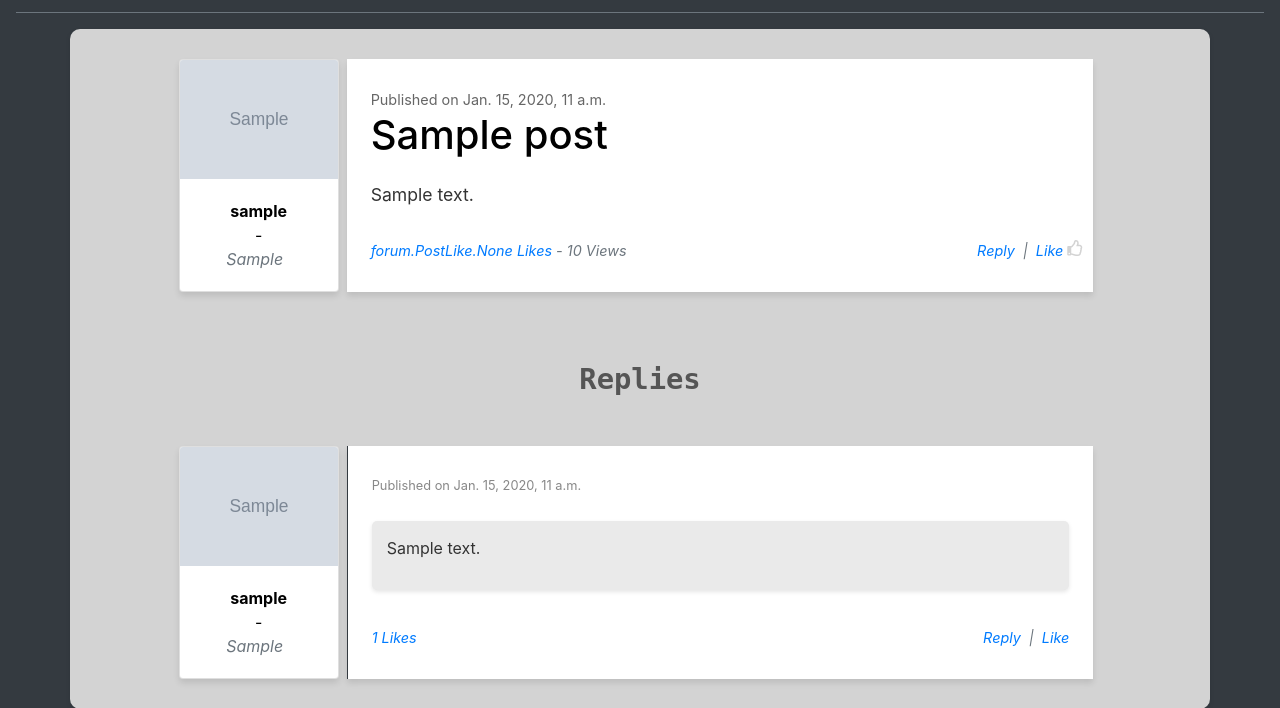
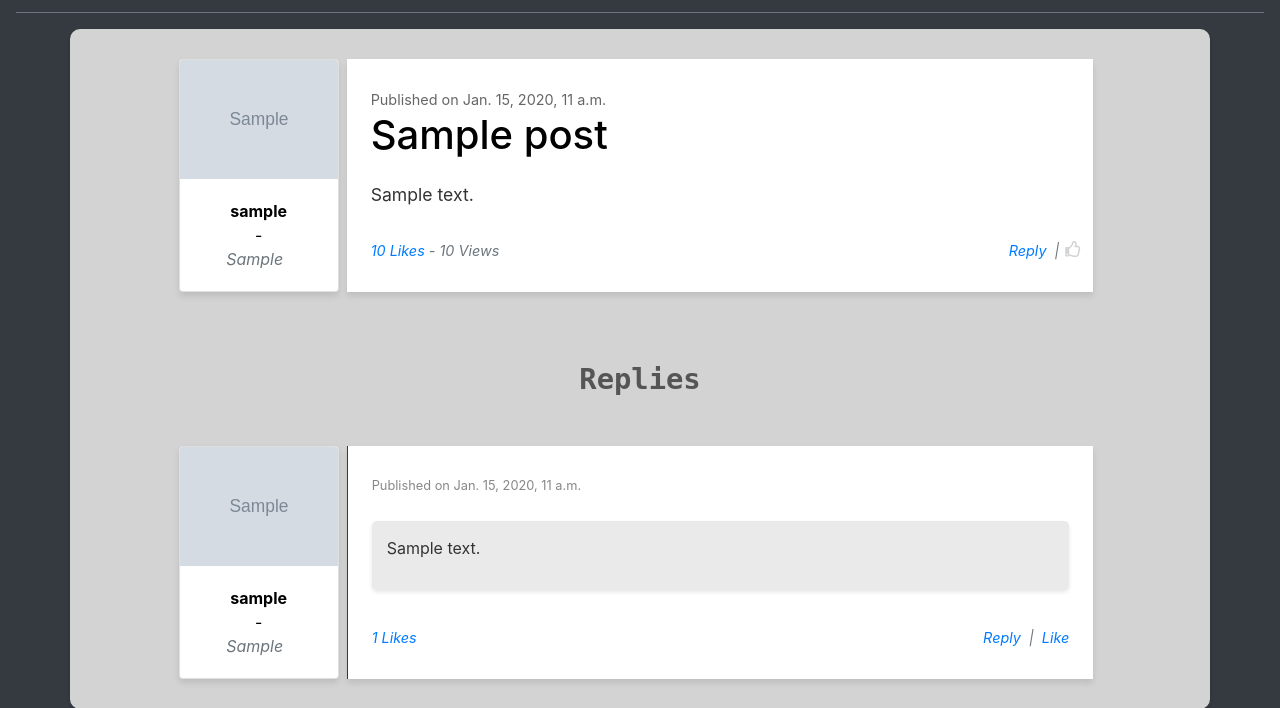
Before and after one commit to Salva05/Knowledge-First, a Django app: page /detail/1 in a window 1280 px wide. Shown: the part 235-943 px from the top of the page. Run offline with Django 5.2, Linux system fonts and the light colour scheme; a user stored in the database is signed in; tables that the repository leaves empty hold one stand-in row (values such as "Sample post"); grey boxes marked "Sample" are stand-in pictures; some libraries are stand-ins or nearby versions.

Commit message:
implemented like logic in detail; to fix disable button.

```diff
--- a/knowledgFirst/forum/templates/detail.html
+++ b/knowledgFirst/forum/templates/detail.html
@@ -13,6 +13,7 @@
 	integrity="sha384-Gn5384xqQ1aoWXA+058RXPxPg6fy4IWvTNh0E263XmFcJlSAwiGgFAW/dAiS6JXm" crossorigin="anonymous">
 <link rel="stylesheet" href="{% static 'css/style.css' %}">
 <script src="https://ajax.googleapis.com/ajax/libs/jquery/3.5.1/jquery.min.js"></script>
+
 
 <div class="container" id="ctnr">
 	<div class="col-12 row justify-content-center mx-0 px-0">
@@ -51,18 +52,17 @@
 				{{ post.content | safe }}
 			</div>
 			<div class="mt-auto text-muted lks">
-				<a href="#" data-toggle="modal" data-target="#exampleModalCenter2">{{ post.likes }} Likes </a>-
+				<a href="#" data-toggle="modal" data-target="#exampleModalCenter2">{{ post.total_likes }} Likes </a>-
 				<span>{{ post.views }} Views</span>
 			</div>
 			{% if user_authenticated %}
 			<div class="mt-auto text-muted lks position-absolute bottom-0 end-0 pstRplButtons">
 				<a href="#userRpl" onclick="reply('post', {{ post.id }})">Reply</a> <span class="text-muted mx-1">|</span>
-				<a class="re" href="#">Like</a>
 			</div>
 			{% if liked_by_user %}
 			<i class="fas fa-thumbs-up" style="position: absolute; bottom: 0; right: 0; color: #007bff;"></i>
 			{% else %}
-			<a class="far fa-thumbs-up" style="position: absolute; bottom: 0; right: 0; color: lightgrey" href="{% url 'post_like' post_id=post.id %}"></a>
+			<a class="far fa-thumbs-up" style="position: absolute; bottom: 0; right: 0; color: lightgrey" href="" id="like-btn" data-post-id="{{ post.id }}" data-toggle="popover" data-placement="top" data-content="Thanks!"></a>
 			{% endif %}
 			{% endif %}
 		</div>
@@ -290,6 +290,11 @@
 		</div>
 	</div>
 <style>
+	#like-btn:hover {
+		cursor: pointer;
+		border: 1px solid black;
+		padding: 1px;
+	}
 	.trash-btn {
 		width: 25px;
 		height: 25px;
@@ -304,8 +309,8 @@
 	  }
 
 	  .fa-thumbs-up {
-		margin-bottom: 36px;
-		margin-right: 10px;
+		margin-bottom: 35px;
+		margin-right: 12px;
 	  }
 
 	  .pstRplButtons {
@@ -632,14 +637,44 @@
 	function undo() {
 		document.getElementById('userRpl').style.display = 'none';
 	}
+
 	jQuery(document).ready(function() {
-		jQuery(document).ready(function() {
-			$('.trash-btn').click(function() {
-				console.log('Are you sure you want to delete this item? This action cannot be undone.');
-				var replyId = $(this).data('reply-id');
-				console.log(replyId);
-				$('#replyId').val(replyId);
+		$('#like-btn').popover();
+
+		$('#like-btn').click(function(e) {
+			e.preventDefault(); // Prevent default action
+			var postId = $(this).data('post-id');
+			$.ajax({
+				type: 'POST',
+				url: '/post_like/' + postId + '/',
+				data: {
+					'csrfmiddlewaretoken': '{{ csrf_token }}',
+				},
+				success: function(response) {
+					if (response.success) {
+						$('#like-btn').removeClass('far').addClass('fas');
+						$('#like-btn').css('color', '#007bff');
+
+						// Show popover
+						$('#like-btn').popover('show');
+						// Hide popover after a delay
+						setTimeout(function() {
+							$('#like-btn').popover('hide');
+						}, 2000);
+					}
+				},
+				error: function(xhr, status, error) {
+					alert('An error occurred while processing your request.');
+					console.error(xhr.responseText);
+				}
 			});
+		});
+
+		$('.trash-btn').click(function() {
+			console.log('Are you sure you want to delete this item? This action cannot be undone.');
+			var replyId = $(this).data('reply-id');
+			console.log(replyId);
+			$('#replyId').val(replyId);
 		});
 	});
 </script>
--- a/knowledgFirst/forum/templates/master.html
+++ b/knowledgFirst/forum/templates/master.html
@@ -147,6 +147,10 @@
         integrity="sha384-JZR6Spejh4U02d8jOt6vLEHfe/JQGiRRSQQxSfFWpi1MquVdAyjUar5+76PVCmYl"
         crossorigin="anonymous"></script>
         <script src="https://ajax.googleapis.com/ajax/libs/jquery/3.5.1/jquery.min.js"></script>
+
+        <!-- Bootstrap JS -->
+    <script src="https://stackpath.bootstrapcdn.com/bootstrap/4.5.2/js/bootstrap.min.js"></script>
+
 </body>
 <style>
 @media (min-width: 992px) {
--- a/knowledgFirst/forum/views.py
+++ b/knowledgFirst/forum/views.py
@@ -1,13 +1,12 @@
-from django.shortcuts import render, redirect
+from django.shortcuts import render, redirect, get_object_or_404
 from django.template import loader
-from django.http import HttpResponse
+from django.http import HttpResponse, JsonResponse
 from django.contrib.auth.forms import UserCreationForm
 from django.core.validators import EmailValidator
 from django.core.exceptions import ValidationError
-from .forms import CategoryChoices
-from django.shortcuts import get_object_or_404
 from django.db.models import F
 from django.contrib.auth import login, logout
+
 
 from .models import *
 
@@ -292,13 +291,12 @@ def delete_reply(request):
 def post_like(request, post_id):
     post = get_object_or_404(Post, pk=post_id)
 
-    if PostLike.objects.filter(post=post).exists():
-        pass
+    if PostLike.objects.filter(post=post, user=request.user.profile).exists():
+        return JsonResponse({'success': False, 'message': 'User already liked this post.'})
     else:
         post_like = PostLike(post=post, user=request.user.profile)
         post_like.save()
 
-        post.total_likes += F('total_likes') + 1
+        post.total_likes += 1
         post.save()
-
-    return redirect('detail', id=post_id)
+        return JsonResponse({'success': True, 'message': 'Post liked successfully.'})
```
